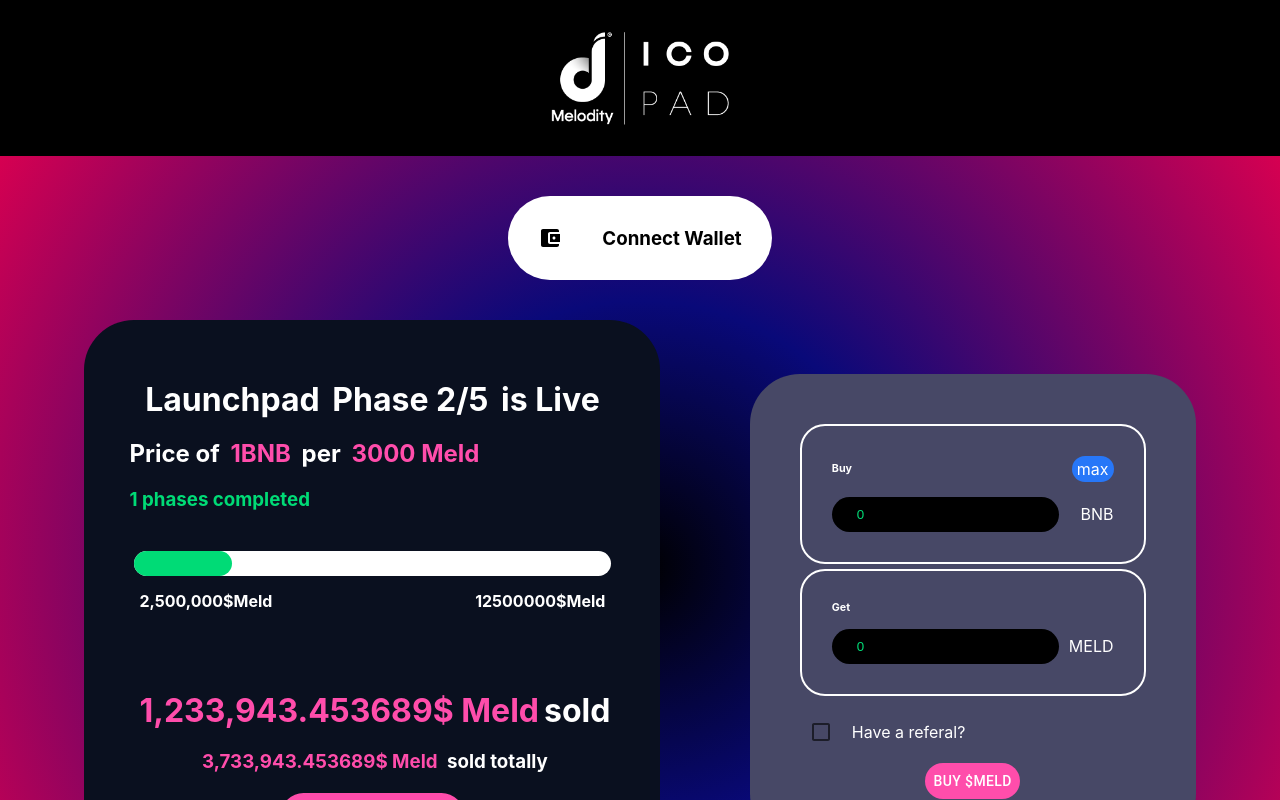
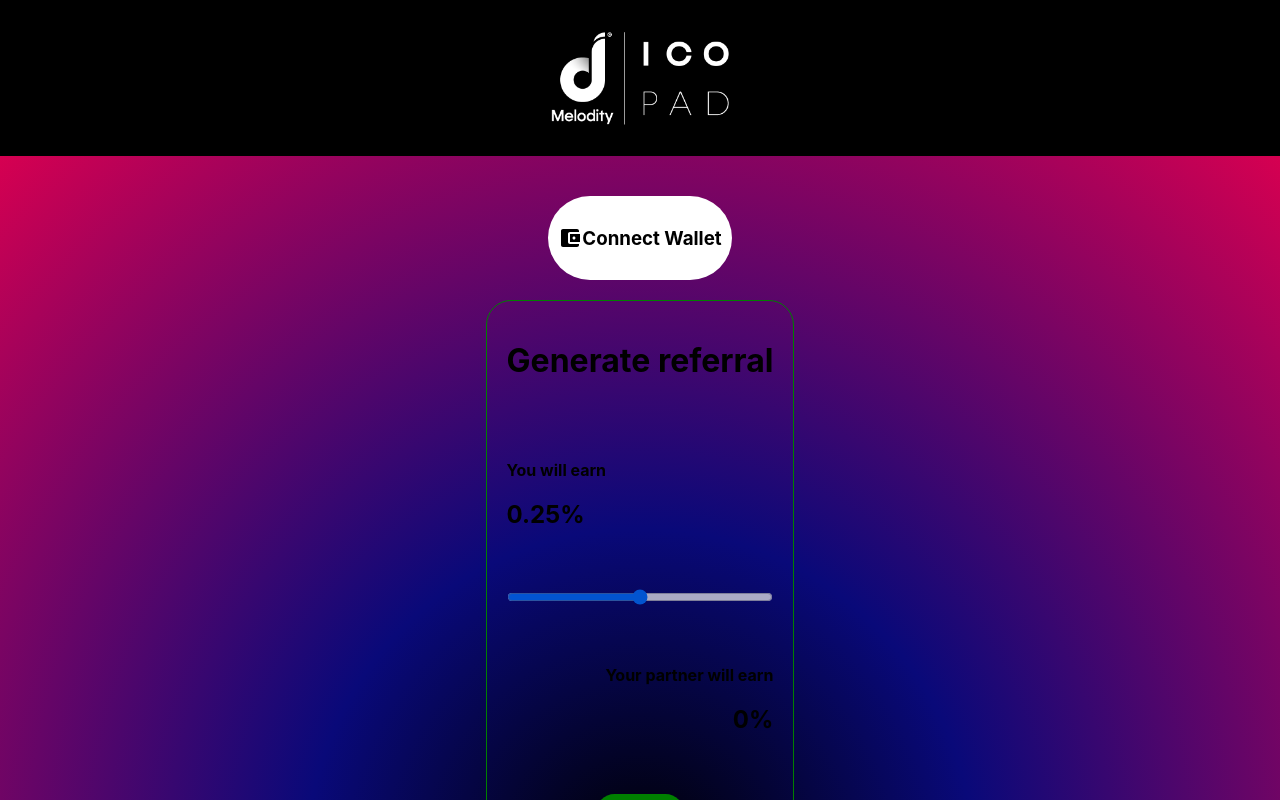
Before and after one commit to hostem17-git/ico, a React (Create React App) app: page / in a window 1280 px wide. Shown: the top 800 px of the page. Built offline with nearby package versions, Linux system fonts and the light colour scheme.

Commit message:
Referral Functionality added

```diff
--- a/src/App.js
+++ b/src/App.js
@@ -11,6 +11,8 @@
       {/* Header */}
       <Header />
       {/* Main */}
+
+
       <Main accountAddress="" currentPhaseNumber="2" unitCost="1" unit="3000" current="2500000" target="12500000" sale="1,233,943.453689" totalSale="3,733,943.453689" max="5" />
       {/* Footer */}
       <Footer />
--- a/src/components/Main.js
+++ b/src/components/Main.js
@@ -2,6 +2,7 @@
 import styled from 'styled-components';
 import AccountBalanceWalletIcon from '@mui/icons-material/AccountBalanceWallet';
 import { Button, Checkbox } from '@mui/material';
+import Referral from './Referral';
 
 
 function Main({ currentPhaseNumber, accountAddress, unitCost, unit, current, target, sale, totalSale, max }) {
@@ -26,6 +27,8 @@
                 <AccountBalanceWalletIcon />
                 <h3>{(accountAddress === "") ? "Connect Wallet" : `${accountAddress}`}</h3>
             </MainButtonContainer>
+
+            <Referral accountAddress={accountAddress} />
 
             <MainInfoContainer>
                 <MainInfo>
@@ -58,7 +61,7 @@
                     <TransactionContainer>
                         <Border>
                             <LabelContainer>
-                                <h6>Buy</h6>
+                                <h4>Buy</h4>
                                 <p onClick={() => { setBuyAmount(parseFloat(max)) }}>max</p>
                             </LabelContainer>
                             <InputContainer>
@@ -67,7 +70,7 @@
                         </Border>
                         <Border>
                             <LabelContainer>
-                                <h6>Get</h6>
+                                <h4>Get</h4>
 
                             </LabelContainer>
                             <InputContainer>
@@ -109,7 +112,7 @@
     align-items:center;
     *{
         /* \\ TODO:  correct this*/
-        margin:20px;
+        margin:20px 0;
     }
 `;
 
@@ -151,13 +154,15 @@
     border-radius:50px;
     padding:40px;
     >h1{
-        text-align: center};
+        text-align: center;
+    >span{
+        color:#ff4dab;
+    }
+    };
     >h2>span{
         color:#00db76;
     }
-    >h2>span{
-        color:#ff4dab;
-    }
+
     >h3{
         color:#00db76;;
     }
@@ -181,6 +186,7 @@
         padding:10px 25px;
         background-color: black;
         border-radius: 25px;
+
     }
 
     >input::-webkit-outer-spin-button,input::-webkit-inner-spin-button {
@@ -272,11 +278,13 @@
     display:flex;
     align-items:center;
     justify-content: space-between;
-
+    font-size: 24px;;
     p{
         border-radius:25px;
         background-color:#2777f8;
-        padding:3px 5px;
+        padding:5px 10px;
+        padding-top:4px;
+        /* padding:5px; */
         cursor: pointer;
     }
 `;
@@ -289,6 +297,7 @@
         color:#00db76;
         outline:none;
         border:none;
+        font-size: 18px;
         padding:10px 25px;
         background-color: black;
         border-radius: 25px;
--- /dev/null
+++ b/src/components/Referral.js
@@ -0,0 +1,85 @@
+import { Button } from '@mui/material';
+import React, { useState } from 'react'
+import styled from 'styled-components'
+
+function Referral({ accountAddress }) {
+    const [userShare, setUserShare] = useState(250);
+    const [partnerShare, setPartnerShare] = useState(0);
+
+    const handleSlider = (e) => {
+        setUserShare(e.target.value);
+        setPartnerShare(e.target.max - e.target.value)
+
+    }
+
+    return (
+        <ReferralContainer>
+            <h1>Generate referral</h1>
+            <SliderInfo>
+                <UserShareContainer>
+                    <h4>You will earn</h4>
+                    <h2>{`${userShare / 1000}%`}</h2>
+                </UserShareContainer>
+                <Slider>
+                    <input onInput={handleSlider} type="range" min="0" max="500" value={userShare} class="slider" id="myRange" />
+                </Slider>
+                <PartnerShareContainer>
+                    <h4>Your partner will earn</h4>
+                    <h2>{`${partnerShare / 1000}%`}</h2>
+                </PartnerShareContainer>
+
+            </SliderInfo>
+
+
+            <Button>Generate</Button>
+        </ReferralContainer>
+    )
+}
+
+export default Referral
+
+const ReferralContainer = styled.div`
+    border:1px solid green;
+    border-radius: 25px;
+    padding:20px;
+    display:flex;
+    flex-direction: column;
+    *{
+        margin:0;
+    }
+
+    >Button{
+        background-color: green;
+        border-radius:50px;
+        align-self: center;
+        :focus{
+            background-color:blue;
+        }
+    }
+
+`
+const UserShareContainer = styled.div`
+    text-align:left;
+`;
+const PartnerShareContainer = styled.div`
+    text-align:right;`;
+
+const SliderInfo = styled.div`
+    margin: 25px 0;
+    `;
+
+
+const Slider = styled.div`
+    >input{
+        width:100%;
+
+        opacity:.7;
+        -webkit-transition: .2s;
+        transition: opacity .2s;
+
+        :hover{
+            opacity:1;
+        }
+    }
+
+`;
```
